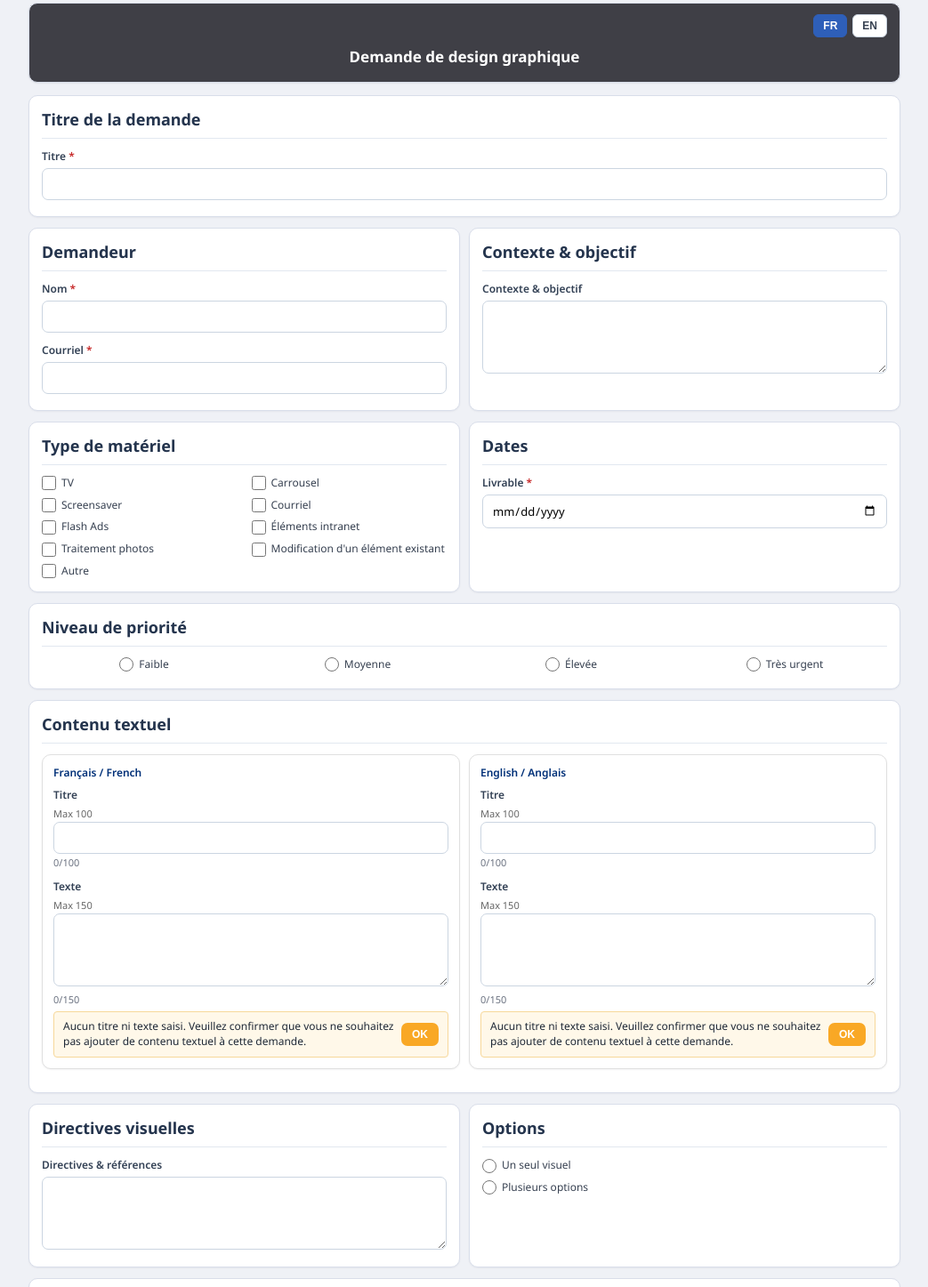
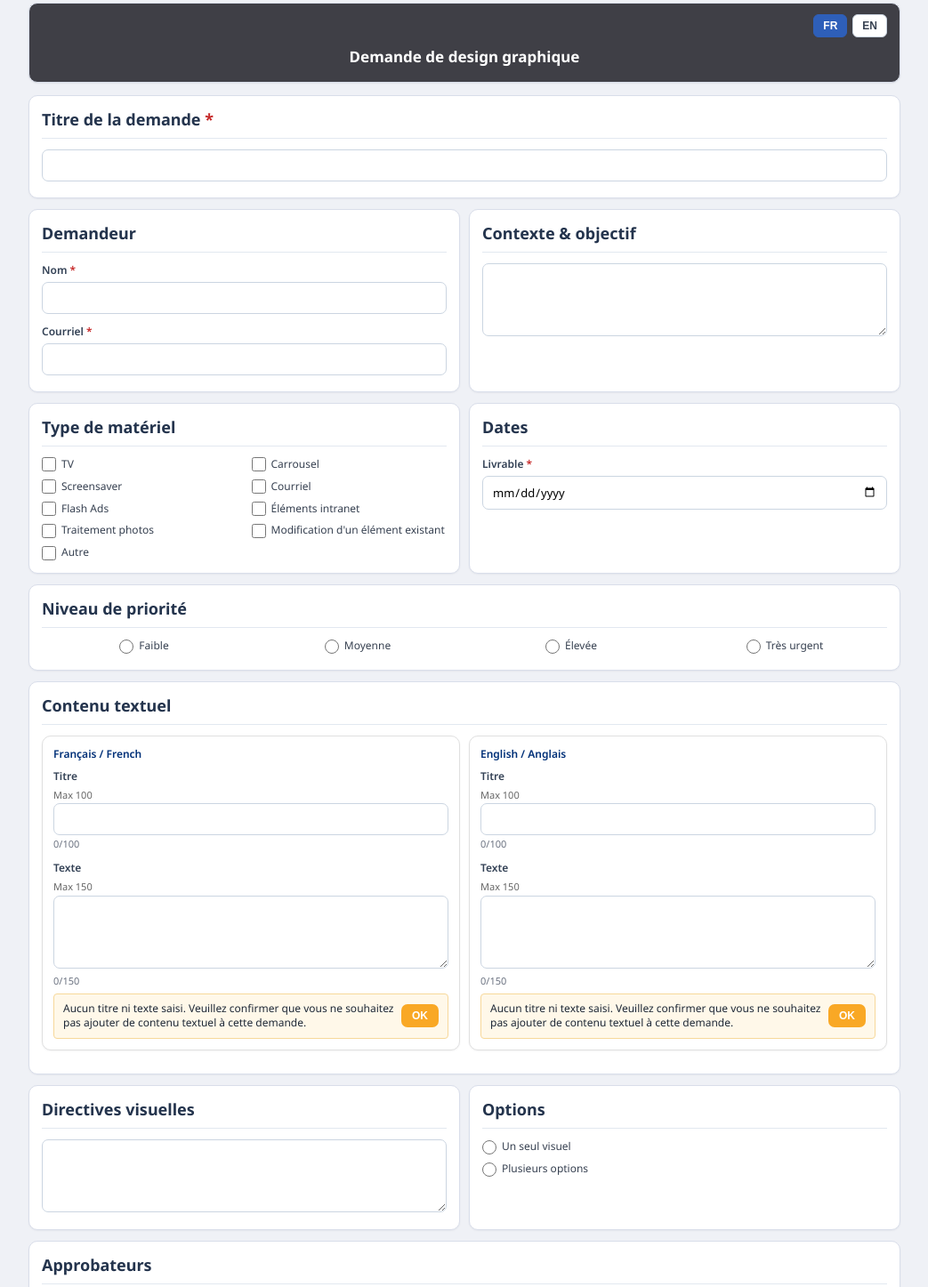
Before and after one commit to alex-5000/Demande-de-design, a website: page index.html in a window 1280 px wide. Shown: the part 11-1458 px from the top of the page at 89% size, without its empty margins (118-1161 px from the left). Drawn offline with Linux system fonts and the light colour scheme.

Commit message:
Simplifie les champs titre, contexte et directives visuelles

```diff
--- a/index.html
+++ b/index.html
@@ -148,6 +148,11 @@
             margin-bottom: 12px;
             padding-bottom: 8px;
             border-bottom: 2px solid #e0e0e0;
+        }
+
+        .section-title.required-section::after {
+            content: ' *';
+            color: #c62828;
         }
 
         .form-group {
@@ -784,12 +789,8 @@
         <form id="designForm">
             <!-- Section 1: Request Title -->
             <div class="form-section">
-                <div class="section-title" id="title-section">Titre de la demande</div>
+                <div class="section-title required-section" id="title-section">Titre de la demande</div>
                 <div class="form-group">
-                    <label for="request-title">
-                        <span class="lang-fr">Titre <span class="required">*</span></span>
-                        <span class="lang-en">Title <span class="required">*</span></span>
-                    </label>
                     <input type="text" id="request-title" name="request-title" required>
                     <div class="error-message" id="request-title-error"></div>
                 </div>
@@ -820,10 +821,6 @@
                 <div class="form-section">
                     <div class="section-title" id="context-section">Contexte & objectif</div>
                     <div class="form-group">
-                        <label for="context">
-                            <span class="lang-fr">Contexte & objectif</span>
-                            <span class="lang-en">Context & Objective</span>
-                        </label>
                         <textarea id="context" name="context" placeholder=""></textarea>
                     </div>
                 </div>
@@ -1018,10 +1015,6 @@
                 <div class="form-section">
                     <div class="section-title" id="guidelines-section">Directives visuelles</div>
                     <div class="form-group">
-                        <label for="visual-guidelines">
-                            <span class="lang-fr">Directives & références</span>
-                            <span class="lang-en">Guidelines & References</span>
-                        </label>
                         <textarea id="visual-guidelines" name="visual-guidelines" placeholder=""></textarea>
                     </div>
                 </div>
```
